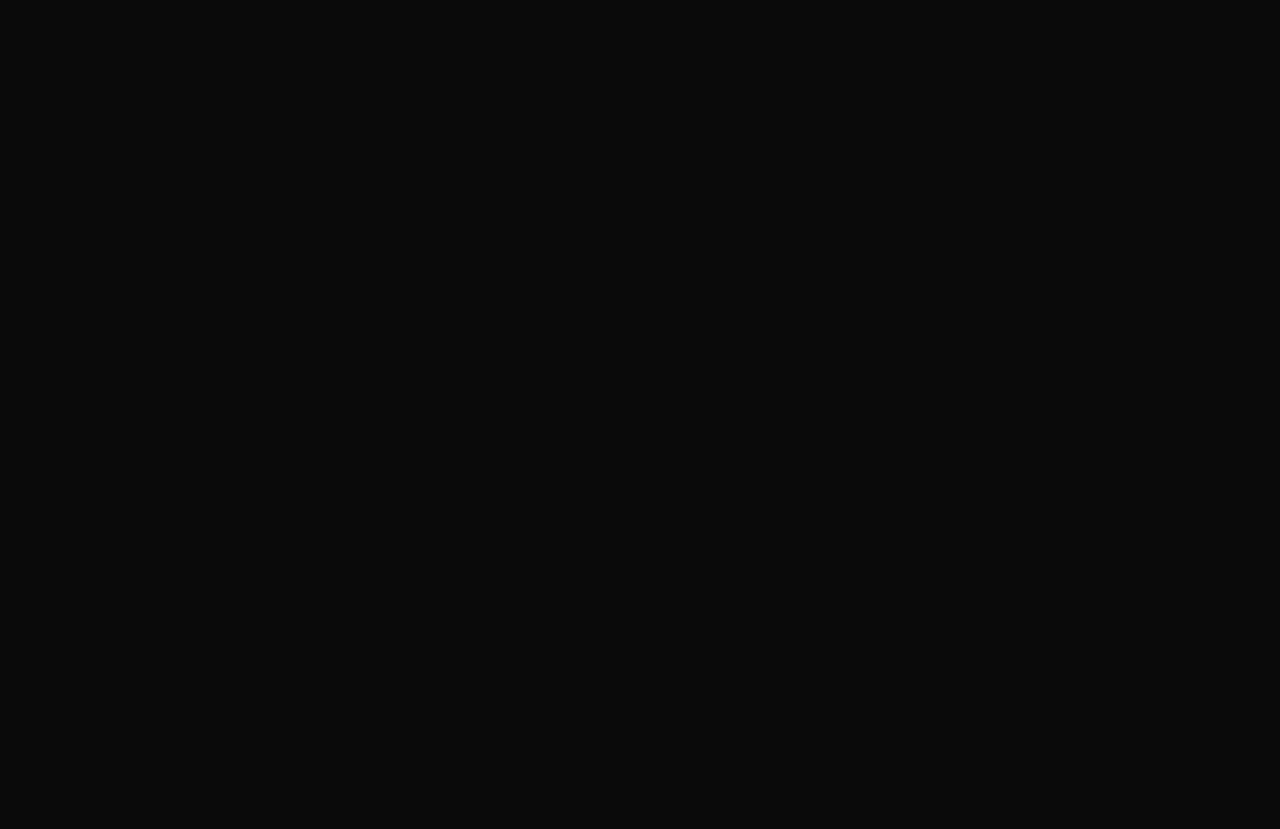
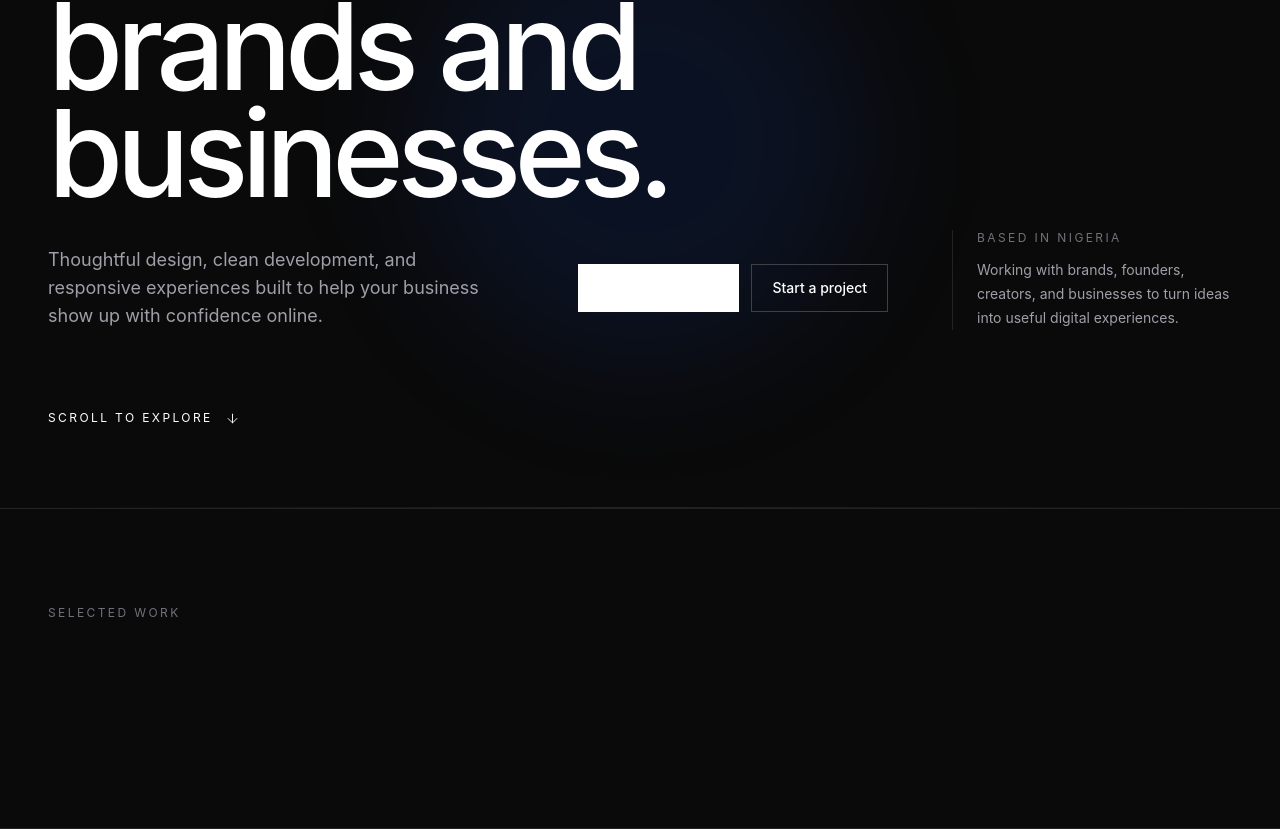
Before and after one commit to Thomas302-star/Thomas-portfolio, a Next.js app: page / in a window 1280 px wide. Shown: the part 378-1207 px from the top of the page. Before the commit the page ends 800 px from the top, so only its background shows below. Built offline with nearby package versions, Linux system fonts and the light colour scheme.

Commit message:
feat: mount landing hero section

```diff
--- a/app/page.tsx
+++ b/app/page.tsx
@@ -1,3 +1,14 @@
+import { HeroSection } from "@/components/sections/hero-section";
+
 export default function Home() {
-  return <main />;
+  return (
+    <main>
+      <HeroSection />
+      <section id="selected-work" className="min-h-[40vh] border-b border-white/10 px-5 py-24 sm:px-8 lg:px-12">
+        <div className="mx-auto max-w-7xl">
+          <p className="text-xs uppercase tracking-[0.2em] text-zinc-500">Selected work</p>
+        </div>
+      </section>
+    </main>
+  );
 }
```
